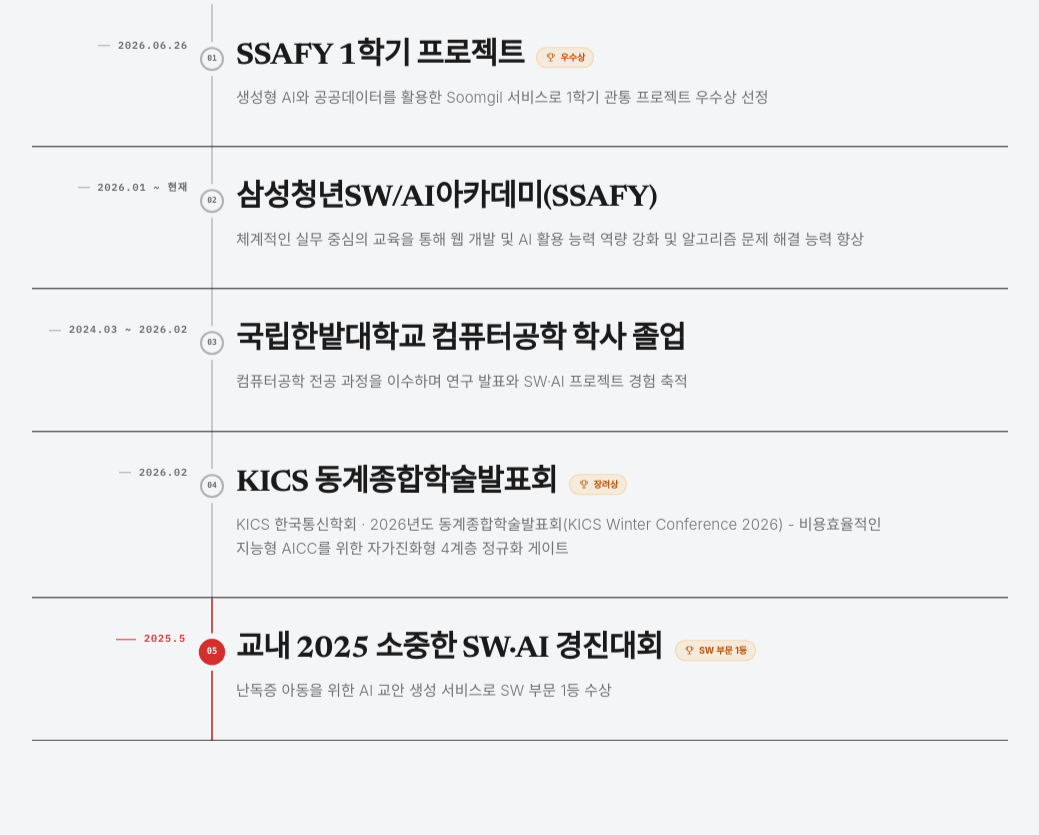
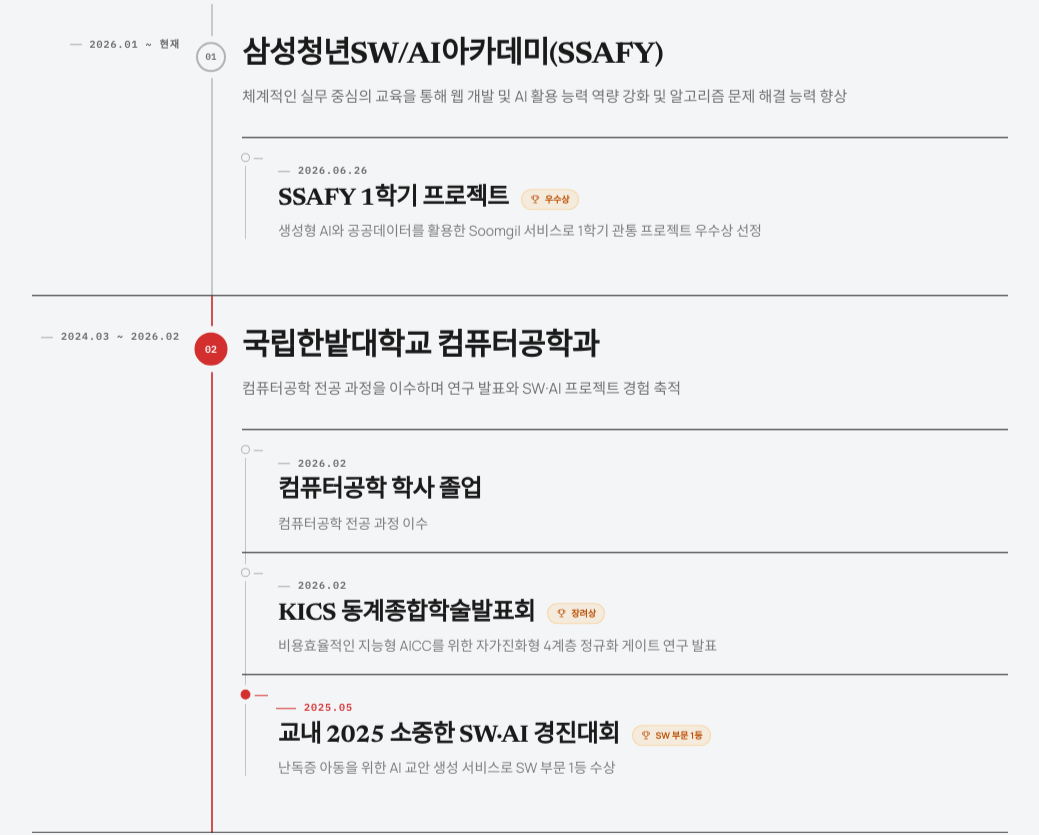
Before and after one commit to 2hnK/archive, an Astro site: page /about in a window 1280 px wide. Shown: the part 831-1666 px from the top of the page, without its empty margins (120-1159 px from the left). Built offline with nearby package versions, Linux system fonts and the light colour scheme; Astro itself is replaced by a stand-in of ours.

Commit message:
feat(ui): 마일스톤 계층 구조와 타이포그래피 개선

```diff
--- a/src/pages/about.astro
+++ b/src/pages/about.astro
@@ -1,45 +1,46 @@
 ---
 import BaseLayout from "../layouts/BaseLayout.astro";
 
-import ssafyLogo from "../assets/ssafy_logo.svg";
-import hanbatLogo from "../assets/hanbat_logo.svg";
-import kicsLogo from "../assets/kics_logo.jpg";
 import sqldLogo from "../assets/sqld_logo.png";
 import eipLogo from "../assets/engineer_information_processing_logo.png";
 
-const timeline = [
+const milestoneGroups = [
+  {
+    year: "2026.01 ~ 현재",
+    desc: "삼성청년SW/AI아카데미(SSAFY)",
+    detail: "체계적인 실무 중심의 교육을 통해 웹 개발 및 AI 활용 능력 역량 강화 및 알고리즘 문제 해결 능력 향상",
+    achievements: [
       {
         year: "2026.06.26",
         desc: "SSAFY 1학기 프로젝트",
         detail: "생성형 AI와 공공데이터를 활용한 Soomgil 서비스로 1학기 관통 프로젝트 우수상 선정",
-    logo: ssafyLogo,
         badge: "우수상",
       },
-  {
-    year: "2026.01 ~ 현재",
-    desc: "삼성청년SW/AI아카데미(SSAFY)",
-    detail: "체계적인 실무 중심의 교육을 통해 웹 개발 및 AI 활용 능력 역량 강화 및 알고리즘 문제 해결 능력 향상",
-    logo: ssafyLogo,
+    ],
   },
   {
     year: "2024.03 ~ 2026.02",
-    desc: "국립한밭대학교 컴퓨터공학 학사 졸업",
+    desc: "국립한밭대학교 컴퓨터공학과",
     detail: "컴퓨터공학 전공 과정을 이수하며 연구 발표와 SW·AI 프로젝트 경험 축적",
-    logo: hanbatLogo,
+    achievements: [
+      {
+        year: "2026.02",
+        desc: "컴퓨터공학 학사 졸업",
+        detail: "컴퓨터공학 전공 과정 이수",
       },
       {
         year: "2026.02",
         desc: "KICS 동계종합학술발표회",
-    detail: "KICS 한국통신학회 · 2026년도 동계종합학술발표회(KICS Winter Conference 2026) - 비용효율적인 지능형 AICC를 위한 자가진화형 4계층 정규화 게이트",
-    logo: kicsLogo,
+        detail: "비용효율적인 지능형 AICC를 위한 자가진화형 4계층 정규화 게이트 연구 발표",
         badge: "장려상",
       },
       {
-    year: "2025.5",
+        year: "2025.05",
         desc: "교내 2025 소중한 SW·AI 경진대회",
         detail: "난독증 아동을 위한 AI 교안 생성 서비스로 SW 부문 1등 수상",
-    logo: hanbatLogo,
         badge: "SW 부문 1등",
+      },
+    ],
   },
 ];
 
@@ -146,31 +147,47 @@ const skillGroups = [
       </div>
 
       <div class="relative w-full" data-milestone-timeline>
-        <div class="absolute left-[11px] md:left-[179px] top-0 bottom-0 w-[2px]" data-milestone-track aria-hidden="true">
+        <div class="absolute left-[14px] md:left-[179px] top-0 bottom-0 w-[2px]" data-milestone-track aria-hidden="true">
           <span class="absolute inset-0 bg-[var(--border-color)] opacity-20"></span>
           <span class="milestone-highlight" data-milestone-highlight></span>
         </div>
 
         <ol class="relative">
-          {timeline.map((item, index) => (
-            <li class="group relative pl-10 md:pl-0 py-7 md:py-9 border-b border-border-color/45 first:border-t first:border-t-transparent" data-milestone-item>
-              <div class="md:grid md:grid-cols-[156px_16px_minmax(0,1fr)] md:gap-x-4 md:items-start">
-                <time class="milestone-date inline-flex w-fit items-center gap-2 mb-4 md:mb-0 md:justify-self-end">
+          {milestoneGroups.map((group, groupIndex) => (
+            <li class="milestone-group relative border-b border-border-color/45" data-milestone-group>
+              <div class="milestone-main-entry relative pl-12 md:pl-0 py-7 md:py-9" data-milestone-entry>
+                <div class="md:grid md:grid-cols-[148px_30px_minmax(0,1fr)] md:gap-x-4 md:items-start">
+                  <time class="milestone-date milestone-main-date inline-flex w-fit items-center gap-2 mb-4 md:mb-0 md:justify-self-end">
                     <span class="milestone-date-mark" aria-hidden="true"></span>
-                  <span>{item.year}</span>
+                    <span>{group.year}</span>
                   </time>
-                <span class="milestone-node absolute left-0 top-[40px] md:static md:mt-[6px] md:justify-self-center flex w-6 h-6 items-center justify-center rounded-full shadow-[0_0_0_5px_var(--bg-color)] text-[8px] font-mono font-bold transition-all duration-300 z-10" data-milestone-node aria-hidden="true">{String(index + 1).padStart(2, "0")}</span>
+                  <span class="milestone-node milestone-main-node absolute left-0 top-[28px] md:static md:mt-[2px] md:justify-self-center flex w-[30px] h-[30px] items-center justify-center rounded-full shadow-[0_0_0_6px_var(--bg-color)] text-[9px] font-mono font-bold transition-all duration-300 z-10" data-milestone-node aria-hidden="true">{String(groupIndex + 1).padStart(2, "0")}</span>
                   <div class="min-w-0">
-                  <div class="flex items-center flex-wrap gap-x-3 gap-y-2 mb-3">
-                    <h3 class="text-2xl md:text-3xl font-serif font-bold tracking-tight leading-tight text-text-color">{item.desc}</h3>
-                    {item.badge && (
+                    <h3 class="text-2xl md:text-3xl font-serif font-bold tracking-tight leading-tight text-text-color">{group.desc}</h3>
+                    <p class="mt-3 max-w-2xl text-sm md:text-[15px] font-sans opacity-60 leading-relaxed font-light break-keep">{group.detail}</p>
+
+                    <ol class="milestone-branch-list mt-6 md:mt-7">
+                      {group.achievements.map((achievement) => (
+                        <li class="milestone-branch-item relative py-4 pl-8 md:pl-9 border-t border-border-color/25" data-milestone-entry data-milestone-child>
+                          <span class="milestone-node milestone-child-node" data-milestone-node aria-hidden="true"></span>
+                          <time class="milestone-date milestone-child-date inline-flex w-fit items-center gap-2">
+                            <span class="milestone-date-mark" aria-hidden="true"></span>
+                            <span>{achievement.year}</span>
+                          </time>
+                          <div class="mt-2 flex items-center flex-wrap gap-x-3 gap-y-2">
+                            <h4 class="text-xl md:text-2xl font-serif font-bold tracking-tight leading-tight text-text-color">{achievement.desc}</h4>
+                            {achievement.badge && (
                               <span class="inline-flex shrink-0 items-center justify-center gap-1 text-[9px] font-sans font-bold text-amber-700 dark:text-amber-400 bg-amber-500/10 px-2 py-1 leading-none rounded-full border border-amber-500/25">
                                 <span class="material-symbols-outlined award-icon leading-none">emoji_events</span>
-                        {item.badge}
+                                {achievement.badge}
                               </span>
                             )}
                           </div>
-                  <p class="max-w-2xl text-sm md:text-[15px] font-sans opacity-60 leading-relaxed font-light break-keep">{item.detail}</p>
+                          <p class="mt-2 max-w-2xl text-xs md:text-sm font-sans opacity-55 leading-relaxed font-light break-keep">{achievement.detail}</p>
+                        </li>
+                      ))}
+                    </ol>
+                  </div>
                 </div>
               </div>
             </li>
@@ -265,10 +282,11 @@ const skillGroups = [
       const timeline = document.querySelector<HTMLElement>("[data-milestone-timeline]");
       const track = timeline?.querySelector<HTMLElement>("[data-milestone-track]");
       const highlight = timeline?.querySelector<HTMLElement>("[data-milestone-highlight]");
-      const items = Array.from(timeline?.querySelectorAll<HTMLElement>("[data-milestone-item]") ?? []);
-      const nodes = items.map((item) => item.querySelector<HTMLElement>("[data-milestone-node]"));
+      const groups = Array.from(timeline?.querySelectorAll<HTMLElement>("[data-milestone-group]") ?? []);
+      const entries = Array.from(timeline?.querySelectorAll<HTMLElement>("[data-milestone-entry]") ?? []);
+      const nodes = entries.map((entry) => entry.querySelector<HTMLElement>("[data-milestone-node]"));
 
-      if (timeline && track && highlight && items.length > 0 && nodes.every(Boolean)) {
+      if (timeline && track && highlight && groups.length > 0 && entries.length > 0 && nodes.every(Boolean)) {
         const controller = new AbortController();
         timelineWindow.__milestoneController = controller;
         let frame = 0;
@@ -288,17 +306,25 @@ const skillGroups = [
             0,
           );
 
-          items.forEach((item, index) => {
+          entries.forEach((entry, index) => {
             const isCurrent = index === currentIndex;
-            if (isCurrent) item.setAttribute("aria-current", "true");
-            else item.removeAttribute("aria-current");
-            nodeElements[index].classList.toggle("is-current", isCurrent);
+            if (isCurrent) entry.setAttribute("aria-current", "true");
+            else entry.removeAttribute("aria-current");
           });
 
+          const currentEntry = entries[currentIndex];
+          const currentGroup = currentEntry.closest<HTMLElement>("[data-milestone-group]");
+
+          groups.forEach((group) => group.classList.toggle("is-current-group", group === currentGroup));
+          nodeElements.forEach((node) => node.classList.remove("is-current"));
+          currentGroup?.querySelector<HTMLElement>(".milestone-main-node")?.classList.add("is-current");
+          if (currentEntry.hasAttribute("data-milestone-child")) nodeElements[currentIndex].classList.add("is-current");
+
           const trackRect = track.getBoundingClientRect();
-          const currentItemRect = items[currentIndex].getBoundingClientRect();
-          const slotTop = Math.max(0, currentItemRect.top - trackRect.top);
-          const slotBottom = Math.min(trackRect.height, currentItemRect.bottom - trackRect.top);
+          const currentGroupRect = currentGroup?.getBoundingClientRect();
+          if (!currentGroupRect) return;
+          const slotTop = Math.max(0, currentGroupRect.top - trackRect.top);
+          const slotBottom = Math.min(trackRect.height, currentGroupRect.bottom - trackRect.top);
 
           highlight.style.top = `${slotTop}px`;
           highlight.style.height = `${Math.max(0, slotBottom - slotTop)}px`;
--- a/src/styles/global.css
+++ b/src/styles/global.css
@@ -19,6 +19,9 @@
   --color-artistic-darkBorder: #f4f0db;
 
   /* Fonts */
+  --font-serif: "Newsreader", "Noto Serif KR", serif;
+  --font-sans: "Manrope", "Noto Sans KR", sans-serif;
+  --font-mono: "IBM Plex Mono", "Noto Sans KR", monospace;
   --font-family-serif: "Newsreader", "Noto Serif KR", serif;
   --font-family-sans: "Manrope", "Noto Sans KR", sans-serif;
   --font-family-mono: "IBM Plex Mono", "Noto Sans KR", monospace;
@@ -72,6 +75,14 @@ h1, h2, h3, h4, h5, h6 {
   font-family: var(--font-family-serif);
 }
 
+.font-sans {
+  font-family: var(--font-family-sans);
+}
+
+.font-mono {
+  font-family: var(--font-family-mono);
+}
+
 @layer components {
   /* Glassmorphism Utilities */
   .glass-panel {
@@ -120,6 +131,62 @@ h1, h2, h3, h4, h5, h6 {
     border: 2px solid color-mix(in srgb, var(--text-color), transparent 70%);
   }
 
+  .milestone-main-node {
+    box-shadow: 0 0 0 6px var(--bg-color);
+  }
+
+  .milestone-branch-list {
+    position: relative;
+  }
+
+  .milestone-branch-list::before {
+    content: "";
+    position: absolute;
+    left: 3px;
+    top: 1.25rem;
+    bottom: 1.25rem;
+    width: 1px;
+    background: color-mix(in srgb, var(--text-color), transparent 78%);
+  }
+
+  .milestone-branch-item::before {
+    content: "";
+    position: absolute;
+    left: 3px;
+    top: 1.25rem;
+    width: 1.1rem;
+    height: 1px;
+    background: color-mix(in srgb, var(--text-color), transparent 68%);
+    transition: width 0.35s var(--transition-timing-function-artistic), background-color 0.3s ease;
+  }
+
+  .milestone-branch-item h4,
+  .milestone-branch-item .milestone-child-date {
+    transition: color 0.3s ease, transform 0.3s ease;
+  }
+
+  .milestone-branch-item:hover h4,
+  .milestone-branch-item:hover .milestone-child-date {
+    color: var(--accent-color);
+  }
+
+  .milestone-branch-item:hover::before {
+    width: 1.45rem;
+    background: var(--accent-color);
+  }
+
+  .milestone-child-node {
+    position: absolute;
+    left: -1px;
+    top: calc(1.25rem - 5px);
+    z-index: 2;
+    width: 9px;
+    height: 9px;
+    border-width: 1px;
+    border-radius: 9999px;
+    box-shadow: 0 0 0 4px var(--bg-color);
+  }
+
   .milestone-node.is-current {
     background: var(--accent-color);
     color: white;
@@ -127,16 +194,23 @@ h1, h2, h3, h4, h5, h6 {
     transform: scale(1.1);
   }
 
-  [data-milestone-item]:hover .milestone-node:not(.is-current) {
+  .milestone-main-entry:hover .milestone-main-node:not(.is-current),
+  .milestone-branch-item:hover .milestone-child-node:not(.is-current) {
     border-color: var(--accent-color);
     color: var(--accent-color);
     transform: scale(1.1);
   }
 
-  [data-milestone-item]:hover .milestone-node.is-current {
+  .milestone-main-entry:hover .milestone-main-node.is-current,
+  .milestone-branch-item:hover .milestone-child-node.is-current {
     background: var(--accent-color);
     border-color: var(--accent-color);
     color: white;
+  }
+
+  .milestone-branch-item[aria-current="true"]::before {
+    width: 1.45rem;
+    background: var(--accent-color);
   }
 
   .award-icon {
@@ -163,12 +237,14 @@ h1, h2, h3, h4, h5, h6 {
     transition: width 0.35s var(--transition-timing-function-artistic), opacity 0.3s ease;
   }
 
-  [data-milestone-item][aria-current="true"] .milestone-date {
+  .milestone-main-entry[aria-current="true"] .milestone-main-date,
+  .milestone-branch-item[aria-current="true"] .milestone-child-date {
     color: var(--accent-color);
     transform: translateX(-2px);
   }
 
-  [data-milestone-item][aria-current="true"] .milestone-date-mark {
+  .milestone-main-entry[aria-current="true"] .milestone-main-date .milestone-date-mark,
+  .milestone-branch-item[aria-current="true"] .milestone-child-date .milestone-date-mark {
     width: 1.25rem;
     opacity: 1;
   }
```
Also changed, not shown: docs/design/design-principles.md (+1 -1 lines), docs/design/page-patterns.md (+2 -2 lines), docs/design/typography.md (+2 -0 lines). Lines whose indentation alone changed are shown as unchanged.
